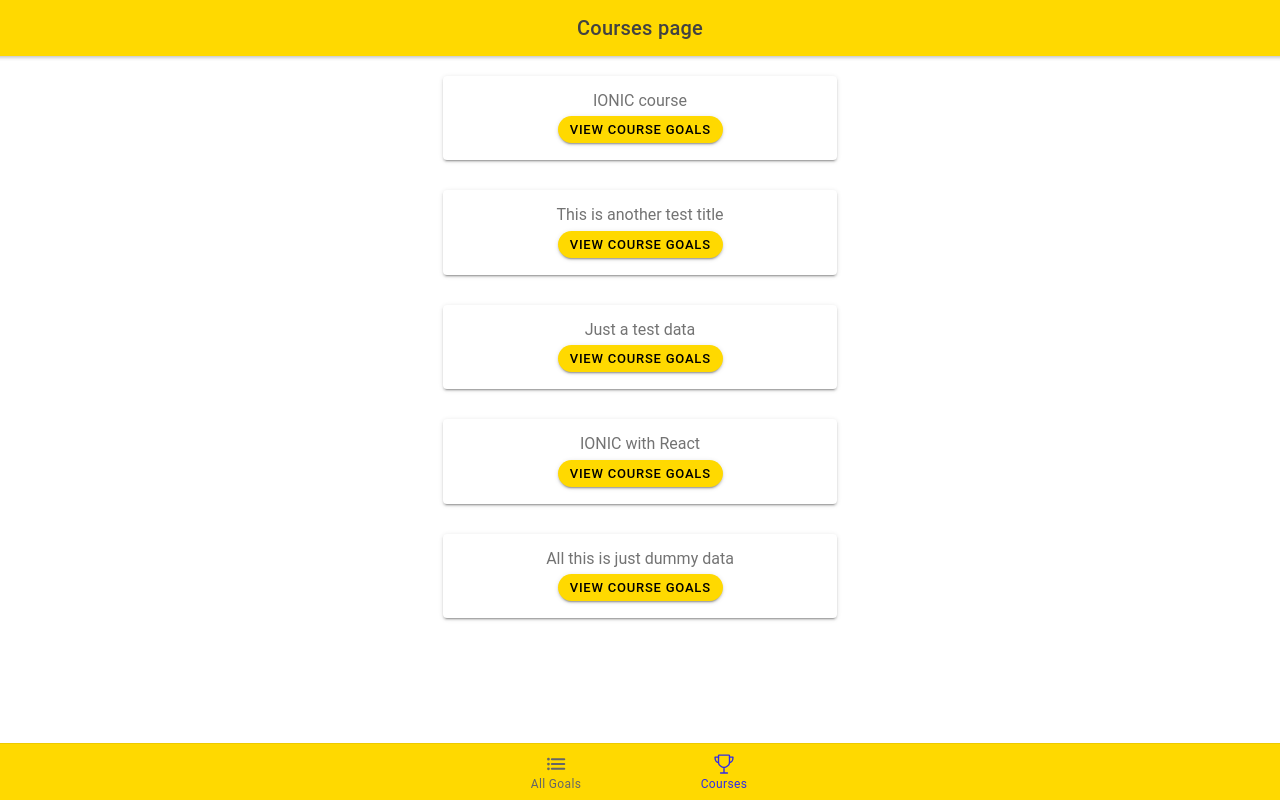
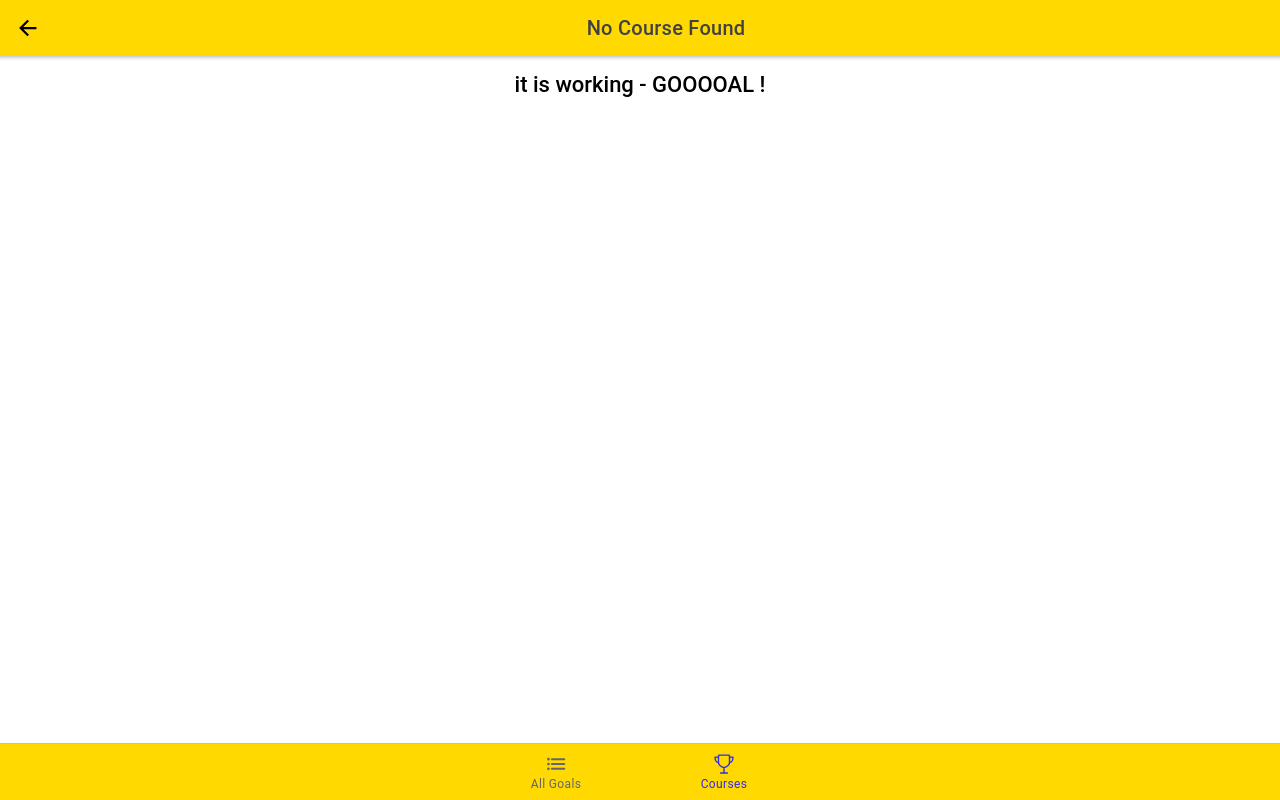
Before and after one commit to Luka-dot/Goal-List, a React (Create React App) app: page /courses/1 in a window 1280 px wide. Before the commit this address led to /courses. Built offline with nearby package versions, Linux system fonts and the light colour scheme.

Commit message:
dynamc routes added for individual goals

```diff
--- a/src/App.tsx
+++ b/src/App.tsx
@@ -39,7 +39,7 @@ const App: React.FC = () => (
           <Route path="/all-goals">
             <AllGoals />
           </Route>
-          <Route path="/course-goals">
+          <Route path="/courses/:courseId">
             <CourseGoals />
           </Route>
           <Redirect to="/courses" />
--- a/src/pages/CourseGoals.tsx
+++ b/src/pages/CourseGoals.tsx
@@ -1,7 +1,14 @@
 import React from 'react';
 import { IonHeader, IonContent, IonToolbar, IonTitle, IonPage, IonButtons, IonBackButton } from '@ionic/react';
+import { useParams } from 'react-router-dom';
+
+import { CORSE_DATA } from './Courses';
 
 const CourseGoals: React.FC = () => {
+    const selectedCourseId = useParams<{ courseId: string}>().courseId;
+
+    const selectedCourse = CORSE_DATA.find(c => c.id === selectedCourseId);
+
     return (
         <IonPage>
             <IonHeader>
@@ -9,7 +16,7 @@ const CourseGoals: React.FC = () => {
                     <IonButtons slot="start">
                         <IonBackButton defaultHref="/" />
                     </IonButtons>
-                    <IonTitle>Goals page</IonTitle>
+                    <IonTitle>{selectedCourse ? selectedCourse.title : 'No Course Found'}</IonTitle>
                 </IonToolbar>
             </IonHeader>
             <IonContent>
--- a/src/pages/Courses.tsx
+++ b/src/pages/Courses.tsx
@@ -1,6 +1,14 @@
 import React from 'react';
 import { IonHeader, IonContent, IonToolbar, IonTitle, IonButton, IonPage, IonGrid, IonRow, IonCol, IonCard, IonCardContent } from '@ionic/react';
 // import { useHistory } from 'react-router-dom';
+
+export const CORSE_DATA = [
+    { id: 'c1', title: 'IONIC course' },
+    { id: 'c2', title: 'This is another test title' },
+    { id: 'c3', title: 'Just a test data' },
+    { id: 'c4', title: 'IONIC with React' },
+    { id: 'c5', title: 'All this is just dummy data' },
+];
 
 const Courses: React.FC = () => {
     // const history= useHistory();
@@ -8,14 +16,6 @@ const Courses: React.FC = () => {
     // const changePageHandler = () => {
     //     history.push('/course-goals');
     // };
-
-    const CORSE_DATA = [
-        { id: 'c1', title: 'IONIC course' },
-        { id: 'c2', title: 'This is another test title' },
-        { id: 'c3', title: 'Just a test data' },
-        { id: 'c4', title: 'IONIC with React' },
-        { id: 'c5', title: 'All this is just dummy data' },
-    ];
 
     return (
         <IonPage>
@@ -36,7 +36,7 @@ const Courses: React.FC = () => {
                                     <IonCard>
                                         <IonCardContent>
                                             <h2>{course.title}</h2>
-                                            <IonButton size="small" shape="round" routerLink="">View Course Goals</IonButton>
+                                            <IonButton size="small" shape="round" routerLink={`/courses/${course.id}`}>View Course Goals</IonButton>
                                         </IonCardContent>
                                     </IonCard>
                                 </IonCol>
--- a/src/theme/theme.css
+++ b/src/theme/theme.css
@@ -3,3 +3,7 @@
     --ion-tab-bar-background : var(--ion-color-primary);
     --ion-tab-bar-color-selected: var(--ion-color-secondary);
 }
+
+ion-back-button {
+    --color: var(--ion-color-primary-contrast);
+}
```
